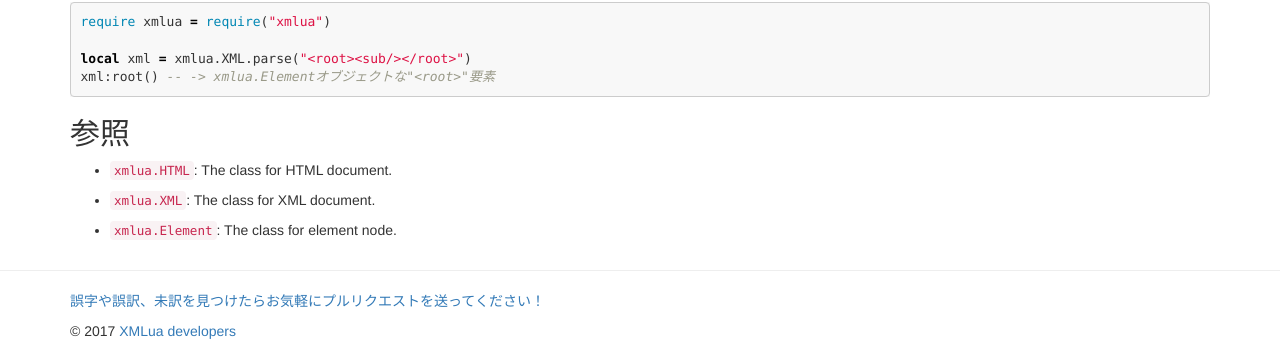
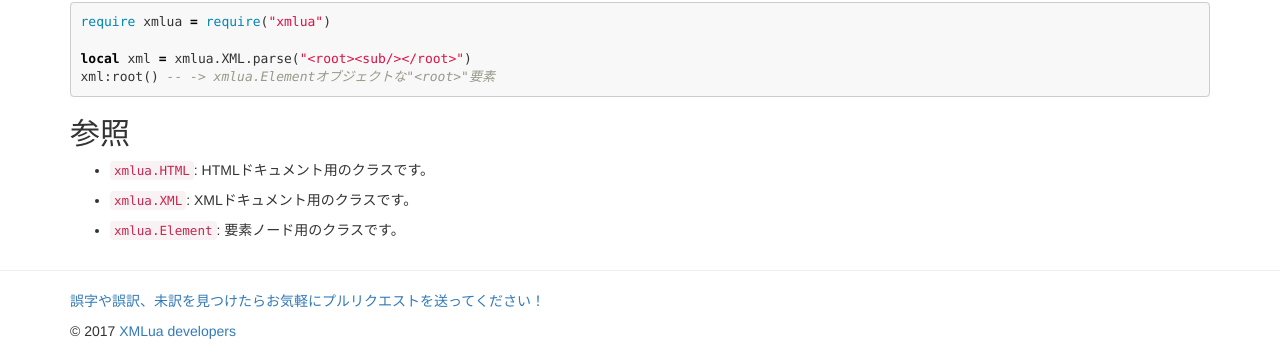
Before and after one commit to clear-code/xmlua, a Jekyll site: the page built from docs/ja/reference/document.md, in a window 1280 px wide. Shown: the part 382-735 px from the top of the page. Built offline with Jekyll 4.4.1, drawn with Linux system fonts in a browser that asks for light colours.

Commit message:
doc: Translate into Japanese of `See also` of document.md

```diff
--- a/docs/ja/reference/document.md
+++ b/docs/ja/reference/document.md
@@ -25,11 +25,11 @@ xml:root() -- -> xmlua.Elementオブジェクトな"<root>"要素
 
 ## 参照
 
-  * [`xmlua.HTML`][html]: The class for HTML document.
+  * [`xmlua.HTML`][html]: HTMLドキュメント用のクラスです。
 
-  * [`xmlua.XML`][xml]: The class for XML document.
+  * [`xmlua.XML`][xml]: XMLドキュメント用のクラスです。
 
-  * [`xmlua.Element`][element]: The class for element node.
+  * [`xmlua.Element`][element]: 要素ノード用のクラスです。
 
 [html]:html.html
 
```
Also changed, not shown: 1 other file.
